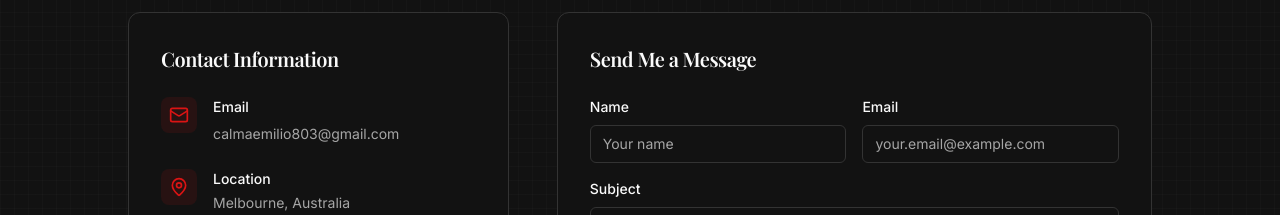
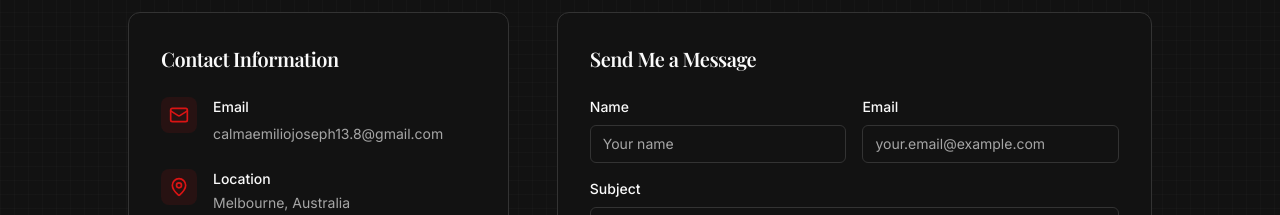
Before and after one commit to H41s3/My-Portfolio, a React (Vite) app: page / in a window 1280 px wide. Shown: the part 5440-5655 px from the top of the page. Built offline with nearby package versions, Linux system fonts and the light colour scheme.

Commit message:
fix: correct contact email address

```diff
--- a/src/components/Contact.tsx
+++ b/src/components/Contact.tsx
@@ -2,7 +2,7 @@ import { useState, useEffect } from "react";
 import { Send, Mail, MapPin } from "lucide-react";
 import { useToast } from "@/components/ui/use-toast";
 
-const CONTACT_EMAIL = "calmaemilio803@gmail.com";
+const CONTACT_EMAIL = "calmaemiliojoseph13.8@gmail.com";
 
 const Contact = () => {
   const { toast } = useToast();
```
